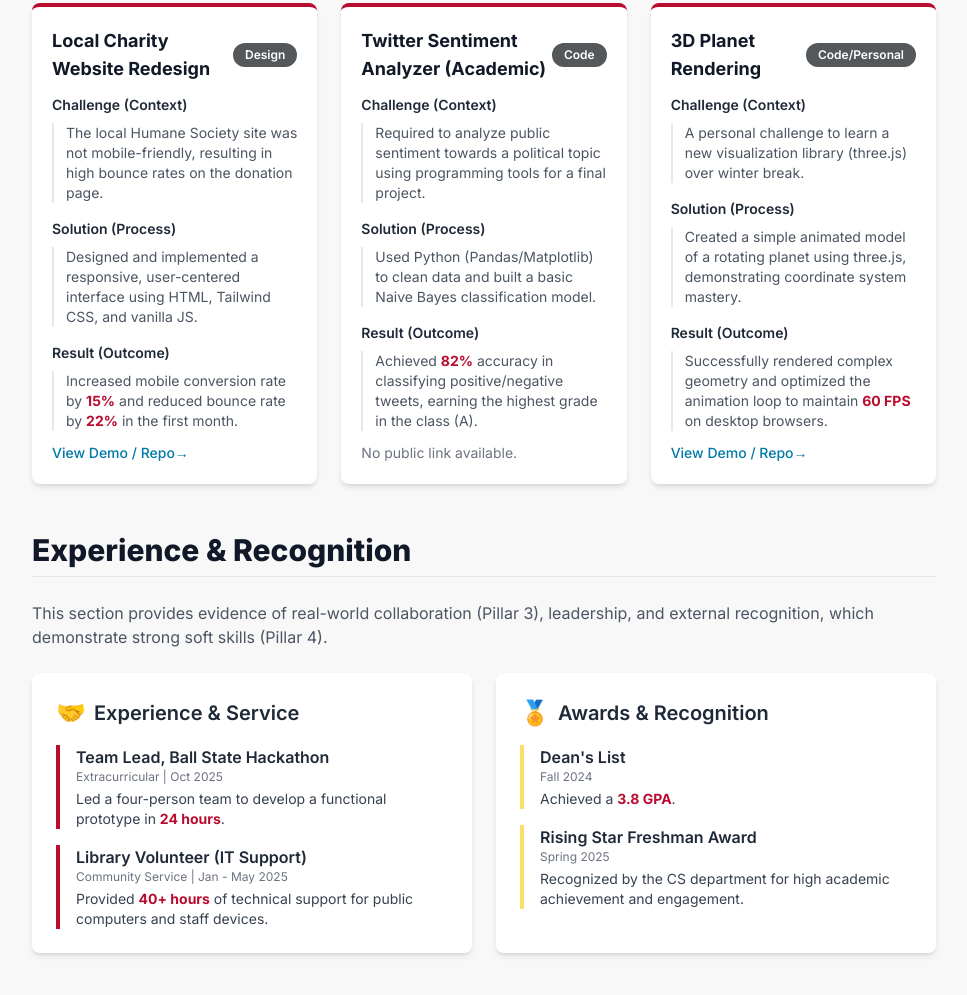
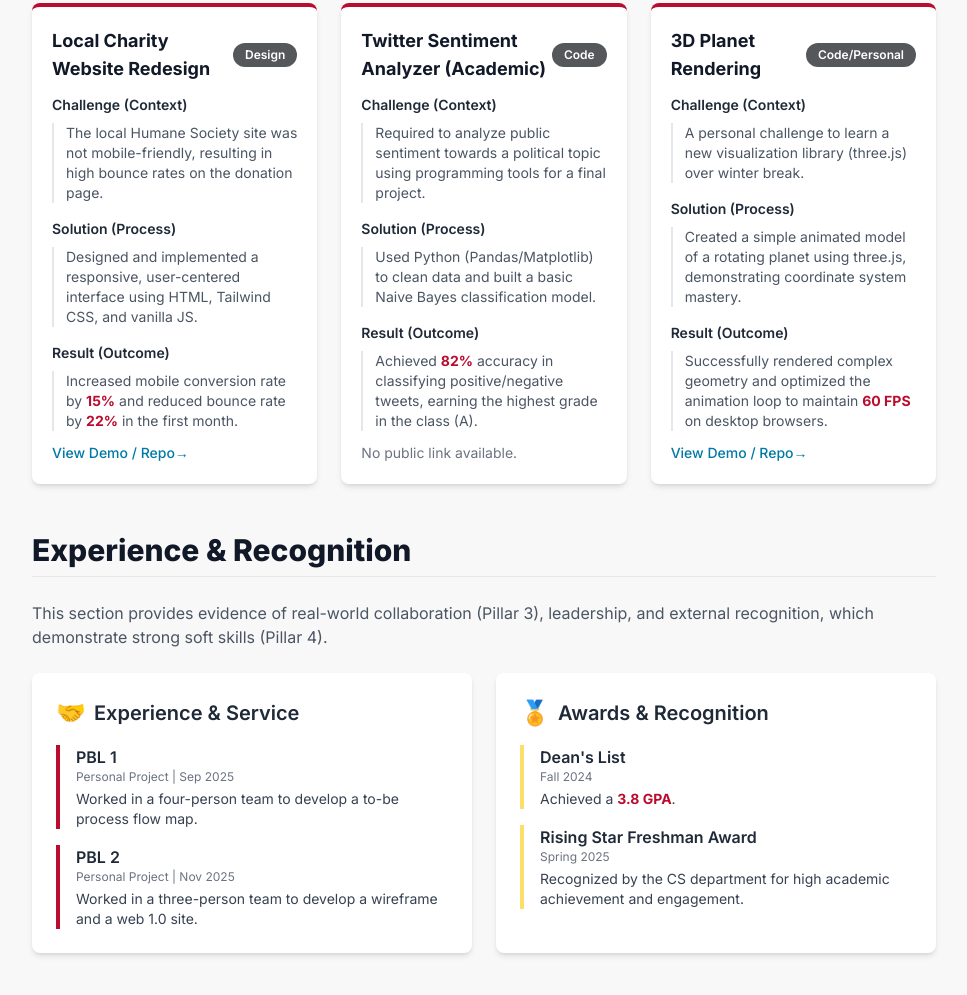
Before and after one commit to Charleigh-Rupert/PBL-0-Personal-Portfolio, a plain HTML site: page index.html in a window 1280 px wide. Shown: the part 1617-2612 px from the top of the page, without its empty margins (296-1263 px from the left). Drawn offline with nearby package versions, Linux system fonts and the light colour scheme.

Commit message:
index.html

```diff
--- a/index.html
+++ b/index.html
@@ -317,8 +317,8 @@ CONFIRMATION: NO SVG graphics used. NO Mermaid JS used. -->
         // 1.4 EXPERIENCE & AWARDS (REQUIRED)
         const recognitionData = {
             experience: [
-                { title: "Team Lead, Ball State Hackathon", type: "Extracurricular", duration: "Oct 2025", detail: "Led a four-person team to develop a functional prototype in **24 hours**." },
-                { title: "Library Volunteer (IT Support)", type: "Community Service", duration: "Jan - May 2025", detail: "Provided **40+ hours** of technical support for public computers and staff devices." },
+                { title: "PBL 1", type: "Personal Project", duration: "Sep 2025", detail: "Worked in a four-person team to develop a to-be process flow map." },
+                { title: "PBL 2", type: "Personal Project", duration: "Nov 2025", detail: "Worked in a three-person team to develop a wireframe and a web 1.0 site." },
             ],
             awards: [
                 { title: "Dean's List", duration: "Fall 2024", detail: "Achieved a **3.8 GPA**." },
```
